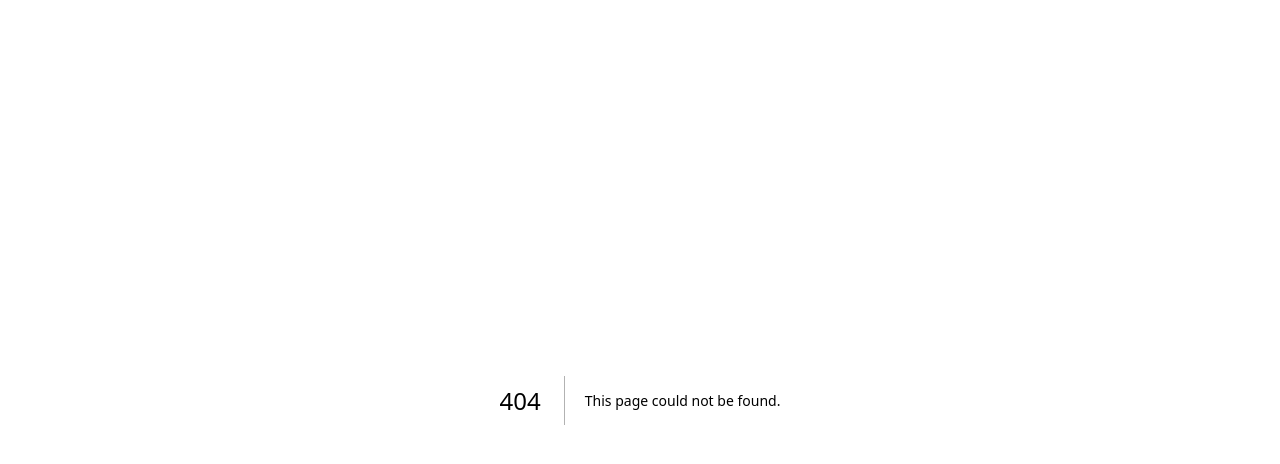
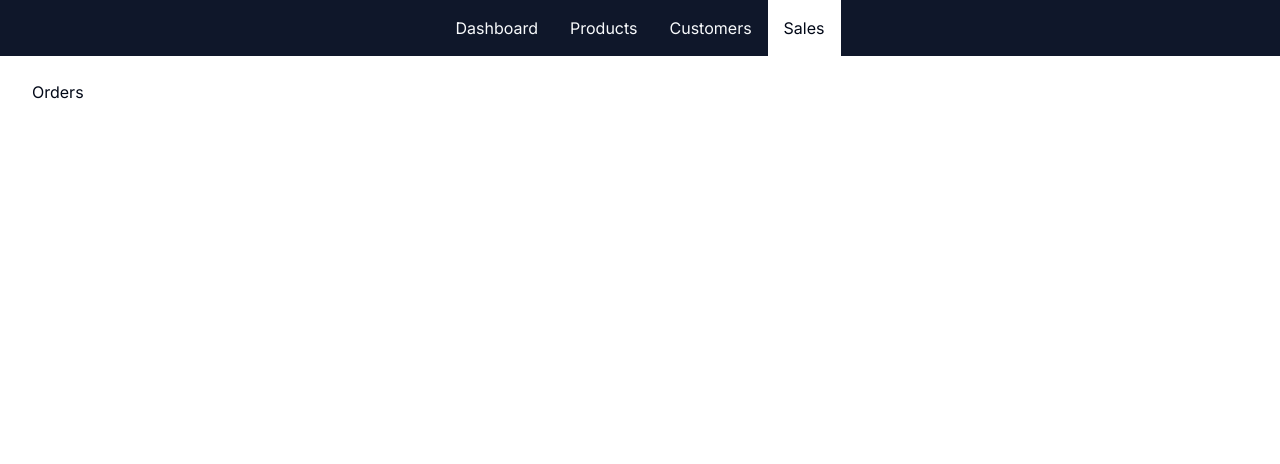
Before and after one commit to Dharshansk16/E-commerce, a Next.js app: page /admin/orders in a window 1280 px wide. Before the commit this address had no page. Shown: the top 464 px of the page. Built offline with nearby package versions, Linux system fonts and the light colour scheme.

Commit message:
feat: admin section

```diff
--- a/src/app/admin/layout.tsx
+++ b/src/app/admin/layout.tsx
@@ -10,9 +10,9 @@ export default function AdminLayout({
     <>
       <Navbar>
         <NavLink href="/admin">Dashboard</NavLink>
-        <NavLink href="admin/products">Products</NavLink>
-        <NavLink href="admin/users">Customers</NavLink>
-        <NavLink href="admin/orders">Sales</NavLink>
+        <NavLink href="/admin/products">Products</NavLink>
+        <NavLink href="/admin/users">Customers</NavLink>
+        <NavLink href="/admin/orders">Sales</NavLink>
       </Navbar>
       <div className="container my-6 ">{children}</div>
     </>
--- /dev/null
+++ b/src/app/admin/orders/page.tsx
@@ -0,0 +1,9 @@
+import React from "react";
+
+export default function page() {
+  return (
+    <div>
+      <h1>Orders</h1>
+    </div>
+  );
+}
--- a/src/app/admin/page.tsx
+++ b/src/app/admin/page.tsx
@@ -1,9 +1,7 @@
 import React from "react";
 
-export default function page() {
+export default function AdminDashBoard() {
   return (
-    <main>
-      <h1>Hello World</h1>
-    </main>
+    <div className="grid grid-cols-1 md:grid-cols-2 lg:grid-cols-3 gap-4"></div>
   );
 }
--- /dev/null
+++ b/src/app/admin/products/page.tsx
@@ -0,0 +1,9 @@
+import React from "react";
+
+export default function page() {
+  return (
+    <div>
+      <h1>Product Page</h1>
+    </div>
+  );
+}
--- /dev/null
+++ b/src/app/admin/users/page.tsx
@@ -0,0 +1,9 @@
+import React from "react";
+
+export default function page() {
+  return (
+    <div>
+      <h1>Users page</h1>
+    </div>
+  );
+}
--- a/src/app/page.tsx
+++ b/src/app/page.tsx
@@ -1,7 +1,10 @@
+import Link from "next/link";
 export default function Home() {
   return (
     <main className="flex min-h-screen flex-col items-center justify-between p-24">
-      <h1>Hello World</h1>
+      <Link href="/admin">
+        <h1>Hello World</h1>
+      </Link>
     </main>
   );
 }
```
